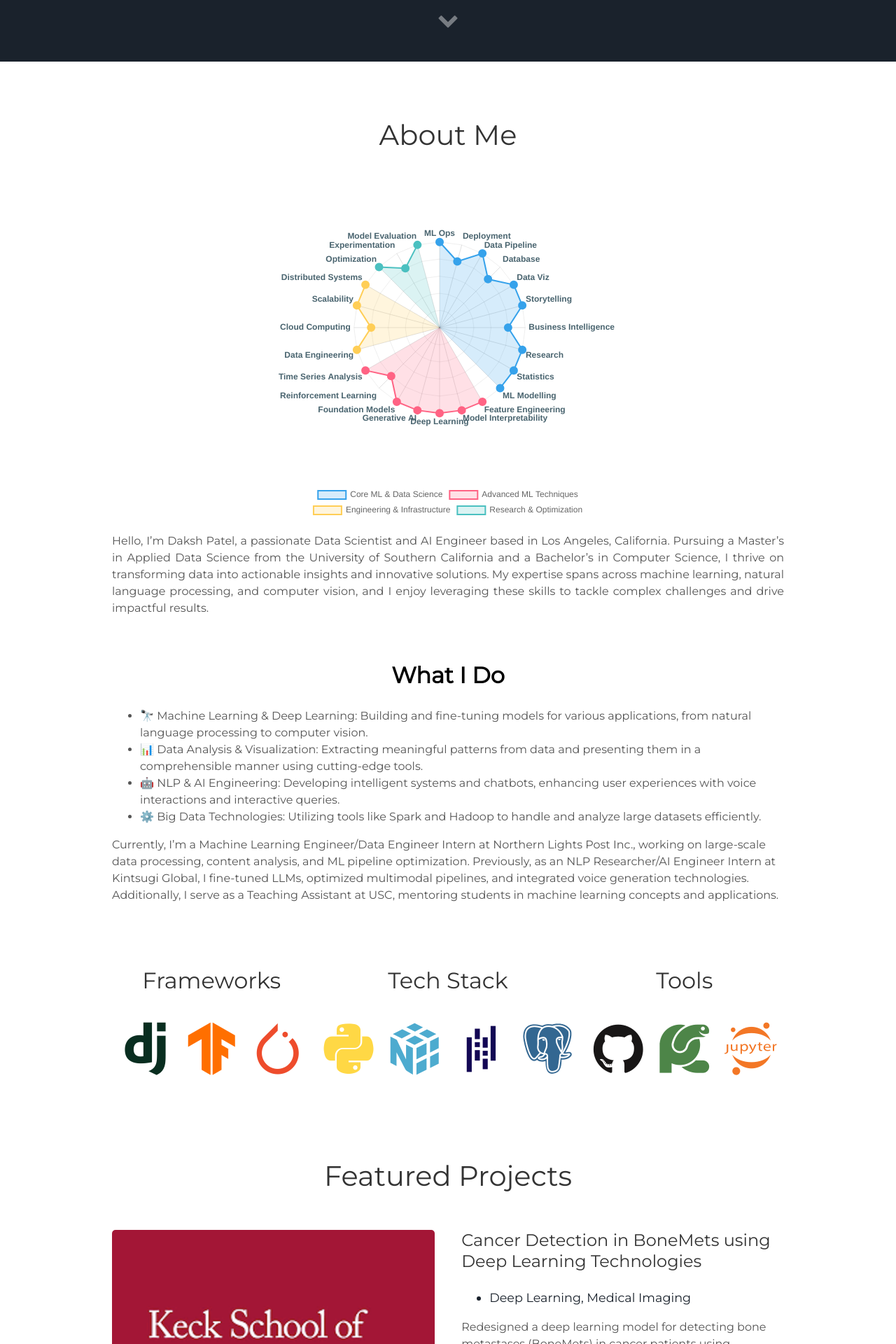
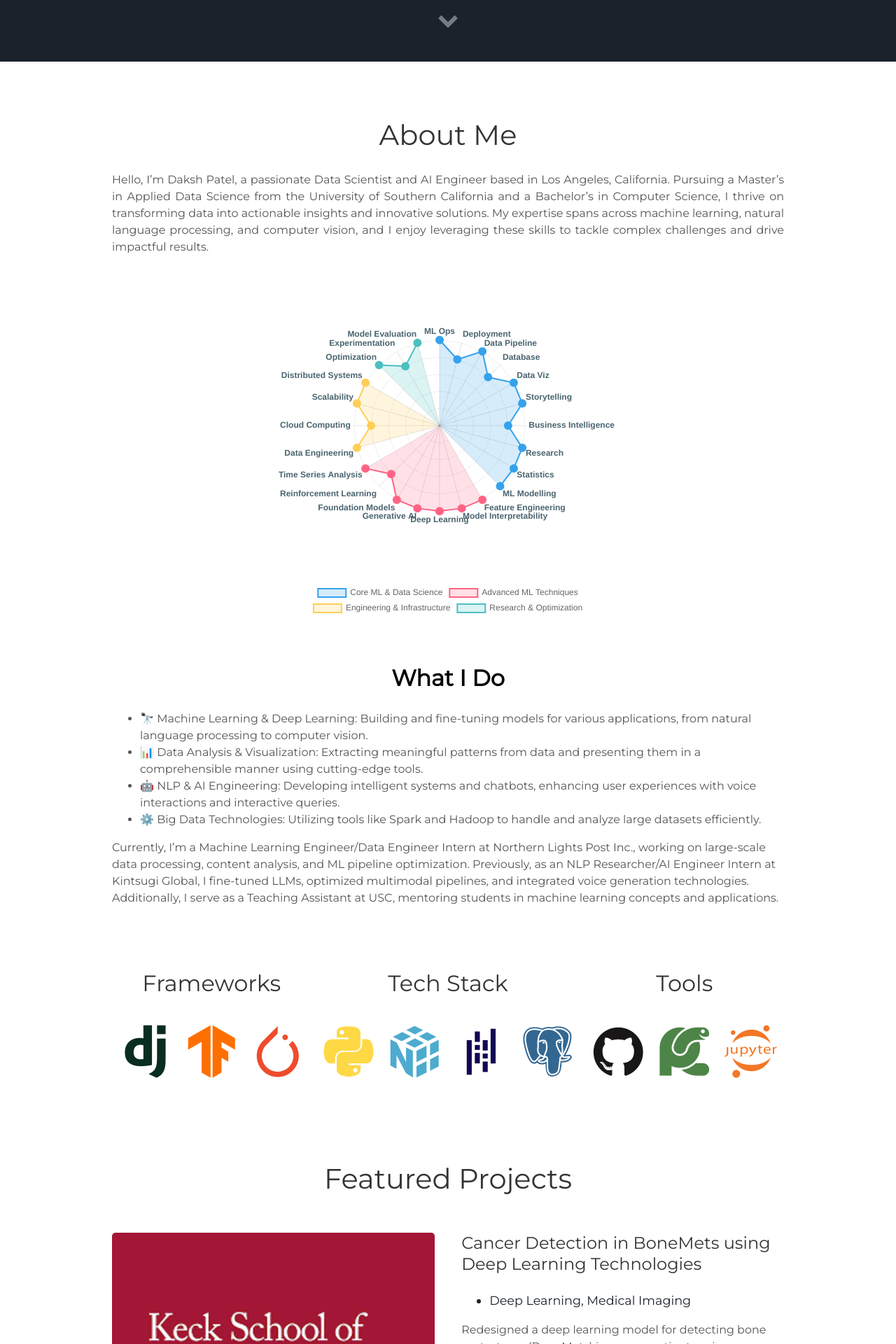
Before and after one commit to helloitsdaksh/portfolio, a Jekyll site: the page built from index.html, in a window 1280 px wide. Shown: the part 812-2732 px from the top of the page at 70% size. Built offline with Jekyll 4.4.1, drawn with Linux system fonts in a browser that asks for light colours.

Commit message:
Adding Radar Chart

```diff
--- a/_includes/about.html
+++ b/_includes/about.html
@@ -19,10 +19,6 @@
 <div class="about-container">
     <!-- About Me Text -->
     <div class="about-text">
-        <div class="chart-container">
-            <canvas id="myChart"></canvas>
-        </div>
-
         <p align="justify">
 
             Hello, I’m Daksh Patel, a passionate Data Scientist and AI Engineer
@@ -34,6 +30,9 @@
             enjoy leveraging these skills to tackle complex challenges and drive
             impactful results.
         </p>
+         <div class="chart-container">
+            <canvas id="myChart"></canvas>
+        </div>
     </div>
 </div>
 
@@ -181,7 +180,8 @@
                       angleLines: { color: 'rgba(100, 100, 100, 0.2)' },
                       pointLabels: {
                           font: { size: 12, weight: 'bold' },
-                          color: 'rgba(38,70,83,0.84)'
+                          color: 'rgba(38,70,83,0.84)',
+                          wrap: true
                       }
                   }
               }
--- a/assets/css/main.css
+++ b/assets/css/main.css
@@ -3646,7 +3646,10 @@ sub,sup{
   display: flex;
   justify-content: center;
   align-items: center;
-}
+    width: 90%; /* Occupy most of the screen width */
+    margin: 20px auto; /* Center the chart */
+    max-width: 600px; /* Limit max width on larger screens */
+    }
 canvas {
     max-width: 500px; /* Forces a smaller width */
     max-height: 500px; /* Forces a smaller height */
@@ -3654,3 +3657,19 @@ canvas {
     height: auto;
     box-sizing: border-box;
 }
+
+#myChart {
+    /* Ensure the chart scales properly */
+    width: 100%;
+    height: auto;
+}
+
+/* Styles for smaller screens (adjust breakpoints as needed) */
+@media (max-width: 768px) {
+    .chart-container {
+        width: 95%; /* Take up more space on small screens */
+    }
+    .chart-container canvas {
+        height: 300px !important; /* Set a fixed height for small screens */
+    }
+}
```
